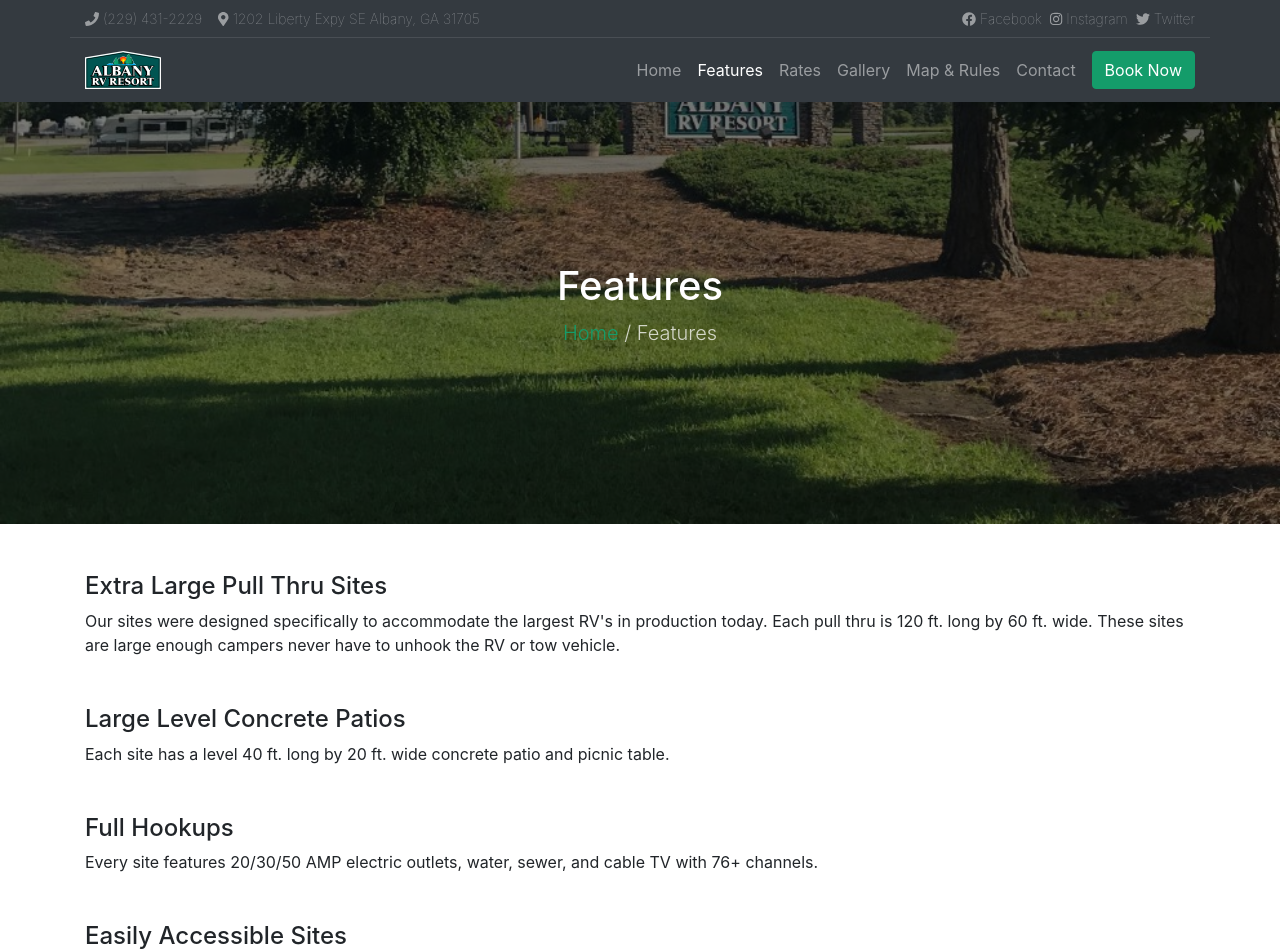
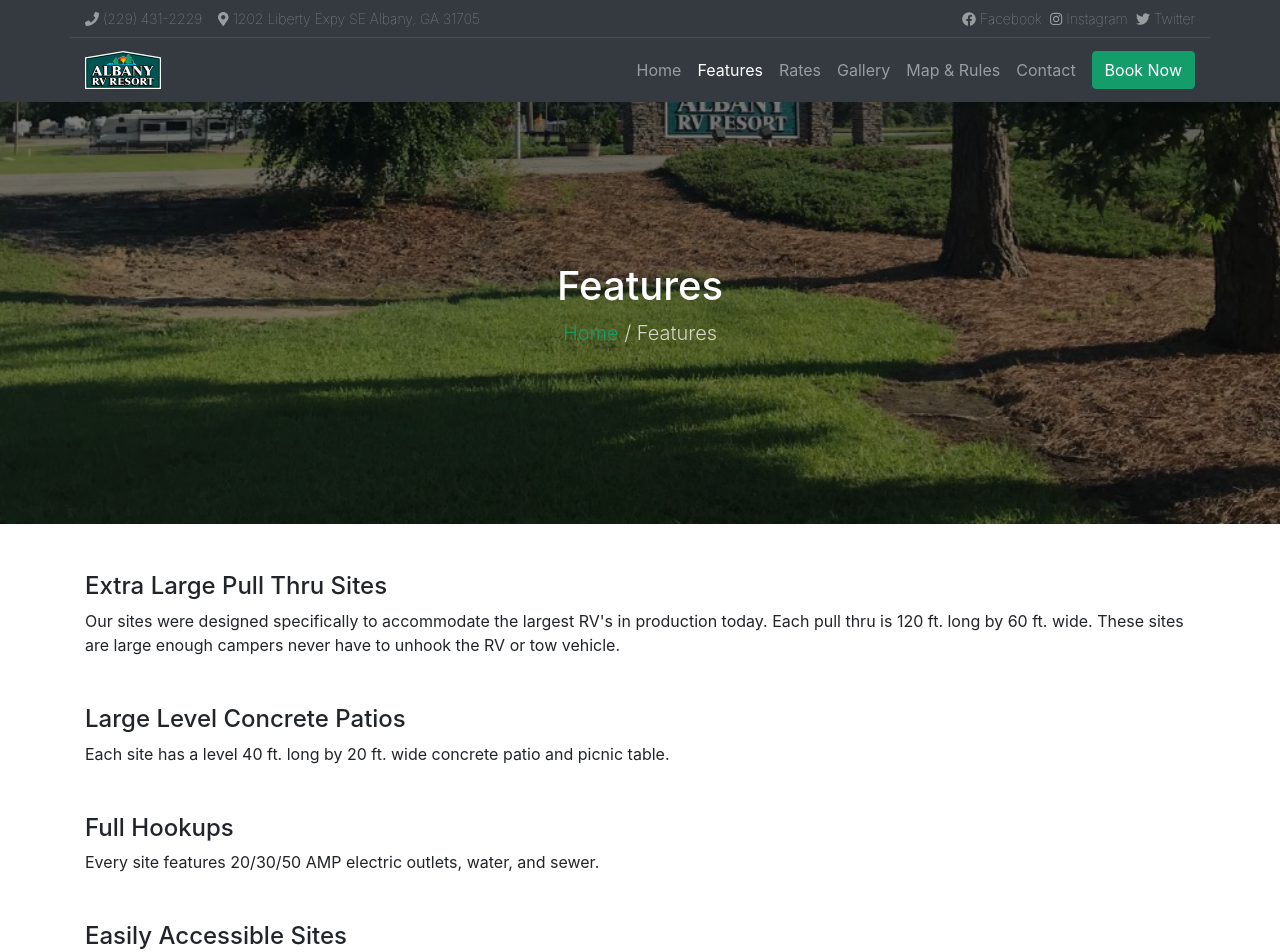
Before and after one commit to brandonptucker/albanyrvresort.com, a Nuxt app: page /features in a window 1280 px wide. Shown: the top 952 px of the page. Built offline with nearby package versions, Linux system fonts and the light colour scheme.

Commit message:
Remove tv from offered services

```diff
--- a/pages/features.vue
+++ b/pages/features.vue
@@ -15,8 +15,7 @@
       </p>
       <h4>Full Hookups</h4>
       <p class="mb-5">
-        Every site features 20/30/50 AMP electric outlets, water, sewer, and
-        cable TV with 76+ channels.
+        Every site features 20/30/50 AMP electric outlets, water, and sewer.
       </p>
       <h4>Easily Accessible Sites</h4>
       <p class="mb-5">
--- a/pages/rates.vue
+++ b/pages/rates.vue
@@ -82,7 +82,7 @@
         </div>
       </div>
       <p class="mb-5">
-        All rates include 30 or 50 amp electricity, water, sewer, cable TV,
+        All rates include 30 or 50 amp electricity, water, sewer,
         level cement patio, picnic table, and free wireless internet.
       </p>
     </div>
```
